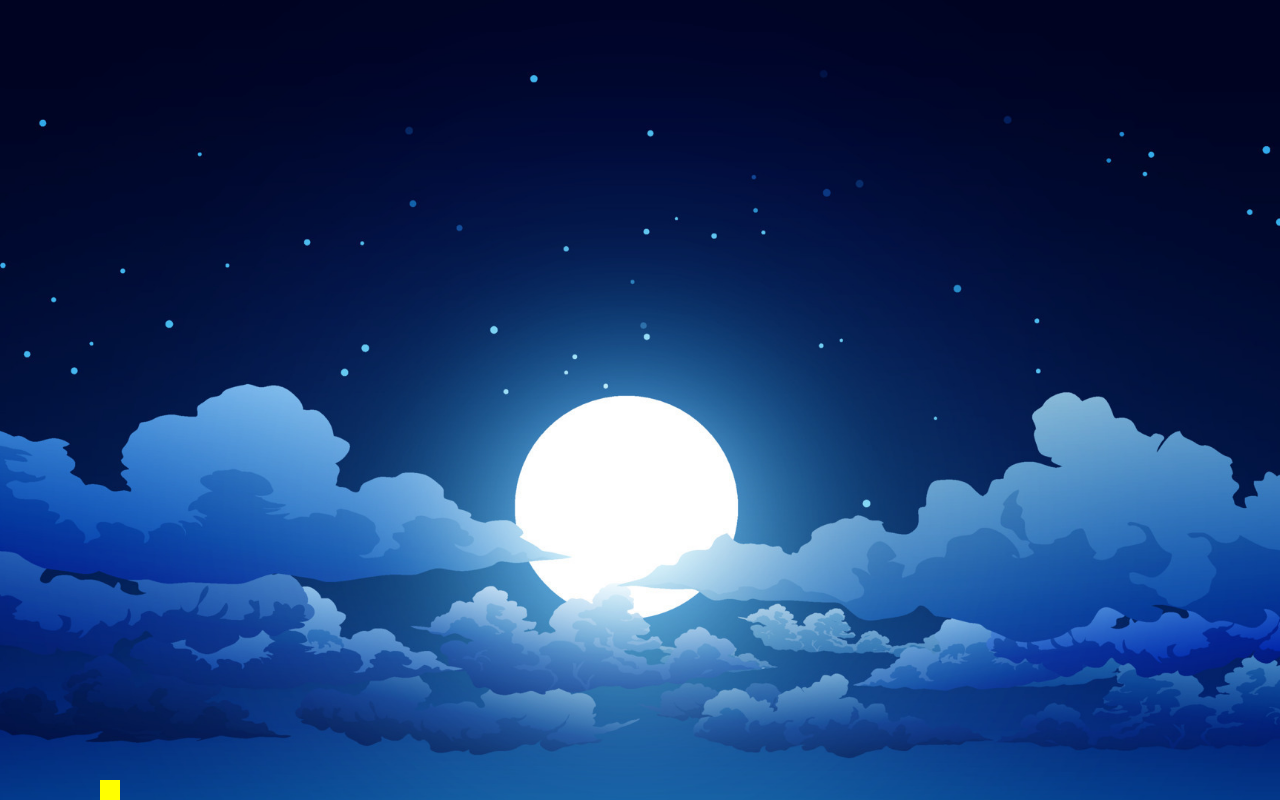
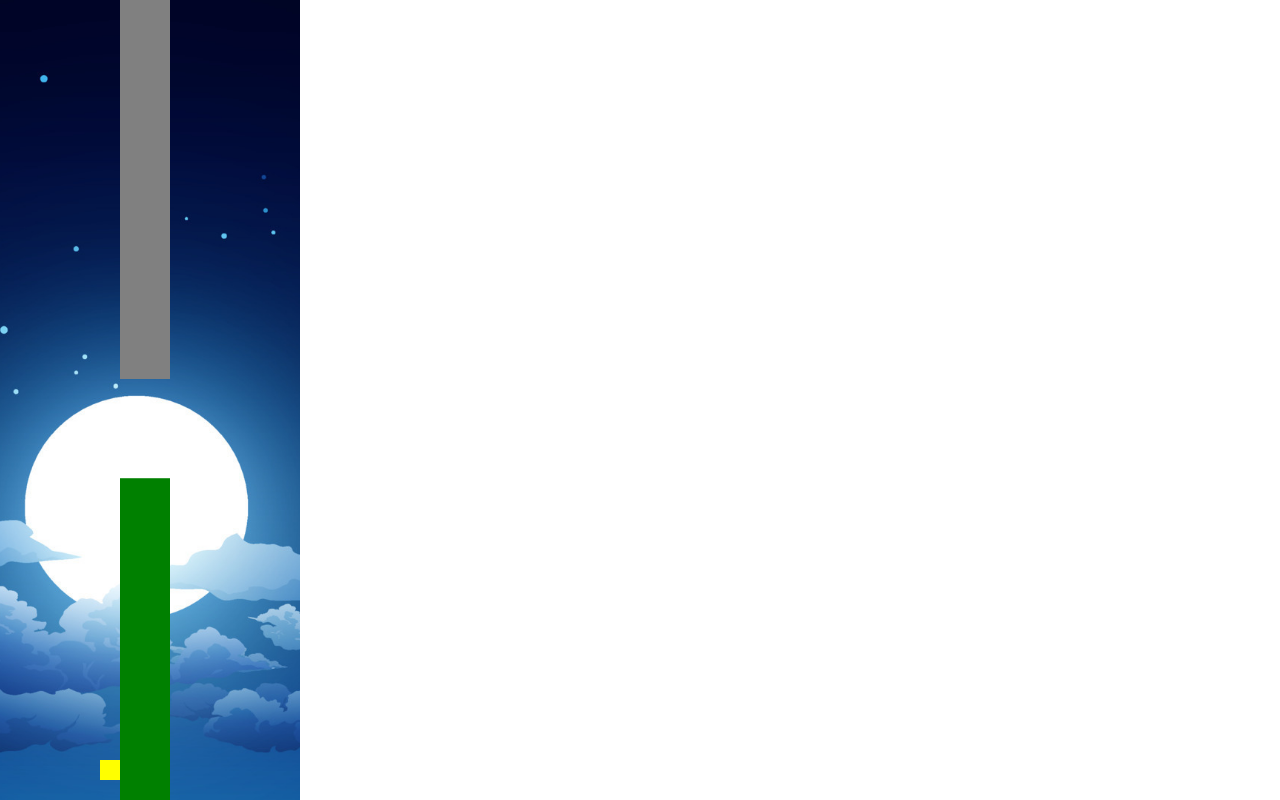
Before and after one commit to Z4HI/zbird, a plain HTML site: page index.html in a window 1280 px wide. Drawn offline with Linux system fonts and the light colour scheme.

Commit message:
new name

```diff
--- a/scripts.js
+++ b/scripts.js
@@ -6,7 +6,13 @@ const bird = document.querySelector('.bird')
 let birdLeft = 100;
 let birdBottom = 200;
 let gravity = 2;
-let height = screen.height;
+let height = window.innerHeight -50;
+let isGameOver = false;
+let poleHeight = 200
+
+
+//startgame
+//bottom position changes -2px every 20 milliseconds
 
 
 function startGame(){
@@ -17,15 +23,87 @@ function startGame(){
     bird.style.bottom = birdBottom + 'px'
 }
 
-let timerID = setInterval(startGame,20)
+let gametimerID = setInterval(startGame,20)
 
+//jump +100px from bottom position
 function jump(){
-    if(birdBottom < height-200){
+    if(birdBottom < height){
     birdBottom += 50
     bird.style.bottom = birdBottom + 'px'}
 }
 
-document.addEventListener('keyup', jump)
+//KeyCode 32 allows only spacebar to activate jump function
+function control(e){
+if (e.keyCode ===32){
+    jump()
+}
+}
+
+// jump if spacebar, or click
+document.addEventListener('keyup', control)
 document.addEventListener('click', jump)
 
-console.log(height)
+//create poles
+
+function generateObstacle(){
+    let poleLeft = 300
+    let randomHeight = Math.random() * poleHeight + 200
+    obstacleHeight = randomHeight
+
+    const topPole = document.createElement('div')
+    const bottomPole = document.createElement('div')
+
+    if(!isGameOver){
+        topPole.classList.add('topPole')
+        bottomPole.classList.add('bottomPole')
+        display.appendChild(topPole)
+        display.appendChild(bottomPole)
+    }
+
+
+    topPole.style.left = poleLeft + 'px'
+    bottomPole.style.left = poleLeft + 'px'
+    topPole.style.height = obstacleHeight + 'px'
+    bottomPole.style.height =  obstacleHeight + 100 +'px'
+
+
+
+    // move pole left, generate poles every 3 seconds
+    function moveObstacle(){
+        poleLeft -=2
+        poleBottom = window.innerHeight - obstacleHeight
+        topPole.style.left = poleLeft + 'px'
+        bottomPole.style.left = poleLeft + 'px'
+
+        if (poleLeft === -50){
+            clearInterval(timerID)
+            display.removeChild(topPole)
+            display.removeChild(bottomPole)
+        }
+
+        if(poleLeft >= 70 && poleLeft<=120 && birdLeft ===100
+            && (birdBottom + 20 > poleBottom||birdBottom < poleBottom - 100)
+
+            ||birdBottom === 0){
+            gameOver()
+
+        }
+    }
+
+    let timerID = setInterval(moveObstacle,20)
+    if(!isGameOver)setTimeout(generateObstacle,3000)
+
+
+    function gameOver(){
+        console.log('game over')
+        clearInterval(gametimerID)
+        clearInterval(timerID)
+        isGameOver = true
+        document.removeEventListener('keyup', control)
+        document.removeEventListener('click', jump)
+
+    }
+}
+
+
+generateObstacle()
--- a/styles.css
+++ b/styles.css
@@ -7,17 +7,16 @@
 }
 
 .game-container{
-
+    background-image: url(images/bg.jpg);
+    background-position: center;
+    background-size: cover   ;
+    height: 100vh;
+    width: 300px;
+    position: relative;
+    overflow: hidden;
 }
 
-.background{
-background-image: url(images/bg.jpg);
-background-position: center;
-background-size: cover;
-height: 100dvh;
-width: 100dvw;
-position: absolute;
-}
+
 
 .bird{
 background-color: yellow;
@@ -25,3 +24,21 @@ height: 20px;
 width: 20px;
 position: absolute;
 }
+
+.topPole{
+    background-color: gray;
+    width: 50px;
+    height: 300px;
+    position: absolute;
+
+}
+
+.bottomPole{
+    background-color: green;
+    width: 50px;
+    height: 300px;
+    position: absolute;
+    transform-origin: bottom;
+    transform: rotate(180deg);
+
+}
```
